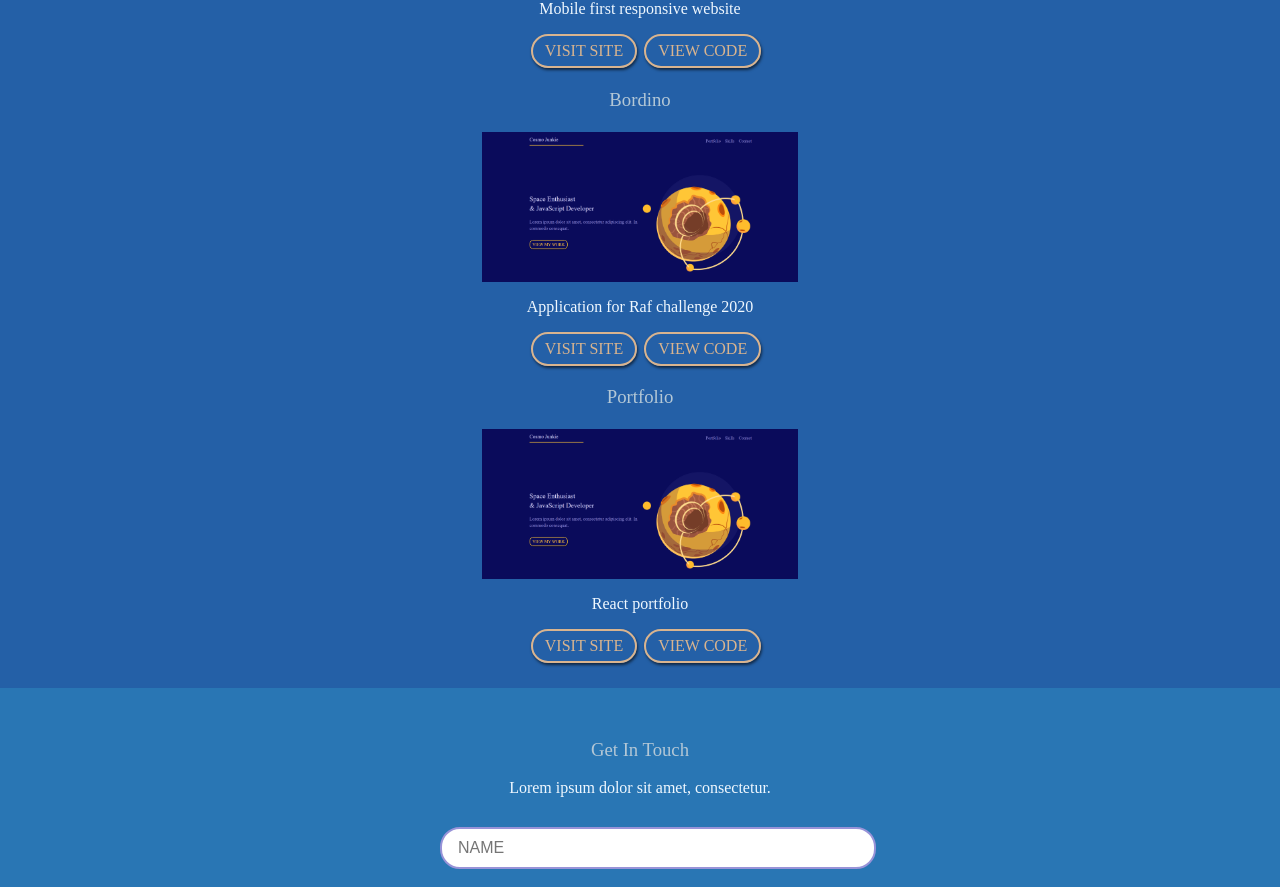
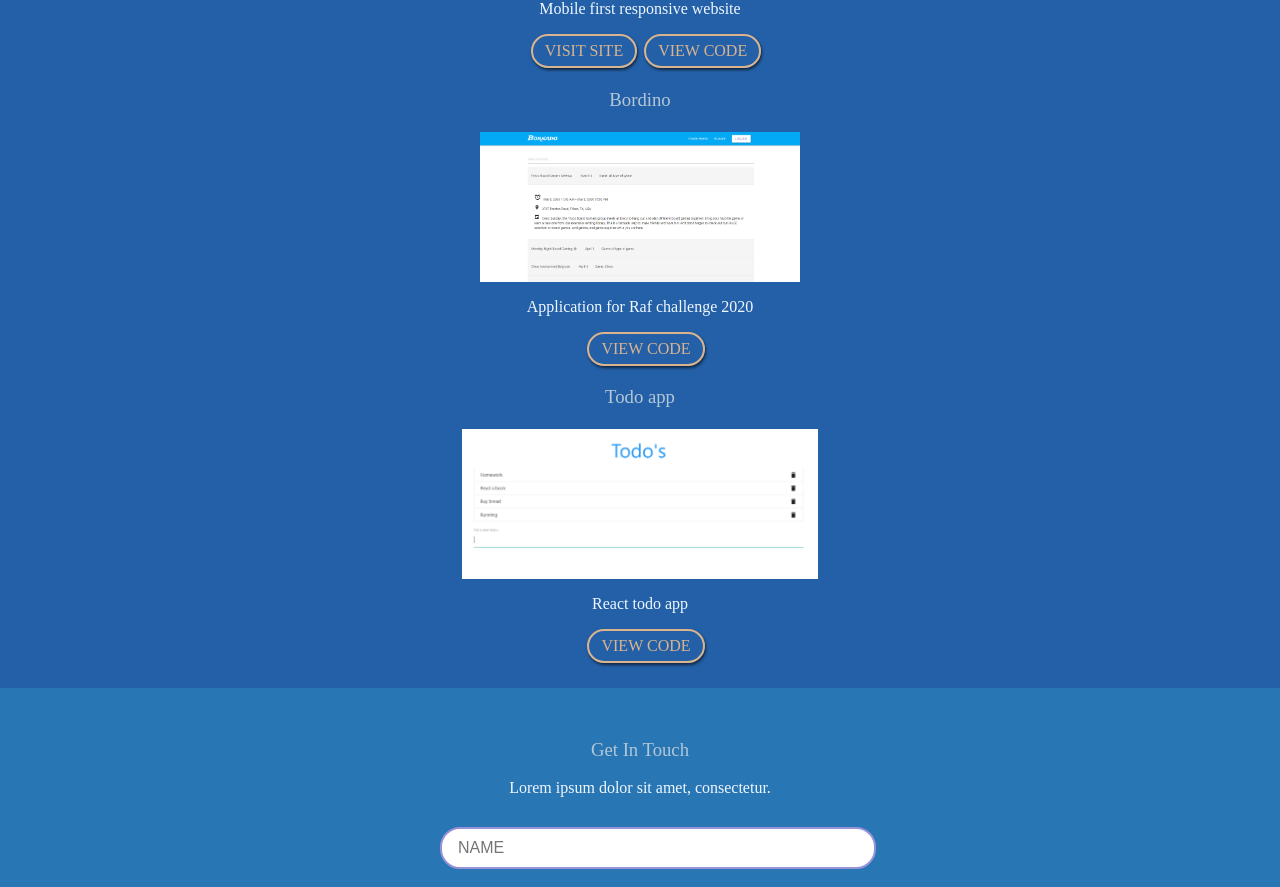
Before and after one commit to rilex001/portfolio, a React (Create React App) app: page / in a window 1280 px wide. Shown: the part 1196-2083 px from the top of the page. Built offline with nearby package versions, Linux system fonts and the light colour scheme.

Commit message:
add picture

```diff
--- a/src/App.css
+++ b/src/App.css
@@ -104,6 +104,7 @@ li{
 
 .projectimage{
   margin: 5px auto;
+
   display: block;
   width: auto;
   height: 150px;
--- a/src/components/Portfolio.jsx
+++ b/src/components/Portfolio.jsx
@@ -3,6 +3,8 @@ import Project from './Project'
 import country from '../img/countr.png'
 import weather from '../img/weather.png'
 import cosmo from '../img/cosmo.png'
+import bordino from '../img/bordino.png'
+import todo from '../img/todo.png'
 function Projects() {
     return (
         <div id='portfolio' className='projectcontainer'>
@@ -35,17 +37,17 @@ function Projects() {
             <Project
                 name ='Bordino'
                 info ='Application for Raf challenge 2020'
-                picture = {cosmo}
+                picture = {bordino}
                 sitelink = ''
                 codelink = 'https://github.com/rilex001/Raf-challenge2020'
             />
 
             <Project
-                name ='Portfolio'
-                info ='React portfolio'
-                picture = {cosmo}
+                name ='Todo app'
+                info ='React todo app'
+                picture = {todo}
                 sitelink = ''
-                codelink = 'https://github.com/rilex001/portfolio'
+                codelink = 'https://github.com/rilex001/todoapp'
             />
 
 
--- a/src/components/Project.jsx
+++ b/src/components/Project.jsx
@@ -8,7 +8,7 @@ function Project({name, info, picture, sitelink, codelink}) {
             <img className='projectimage' src={picture} alt='video' />
             <p className='projectinfo'>{info}</p>
             <div className='buttoncontainer center'>
-            <a className='button' href={sitelink} target='blank'>Visit site</a>
+            {sitelink.length > 1 ? <a className='button' href={sitelink} target='blank'>Visit site</a> : null}
             <a className='button' href={codelink} target='blank'>View code</a>
             </div>
         </>
```
Also changed, not shown: src/img/bordino.png (added), src/img/todo.png (added).
